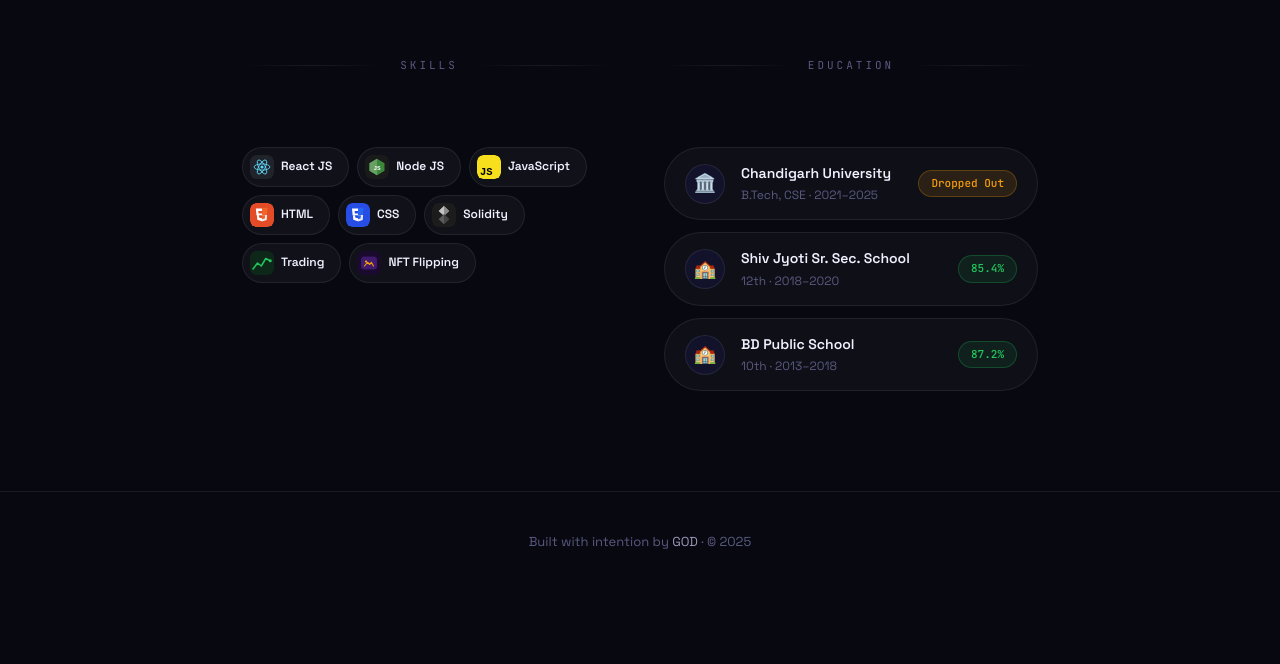
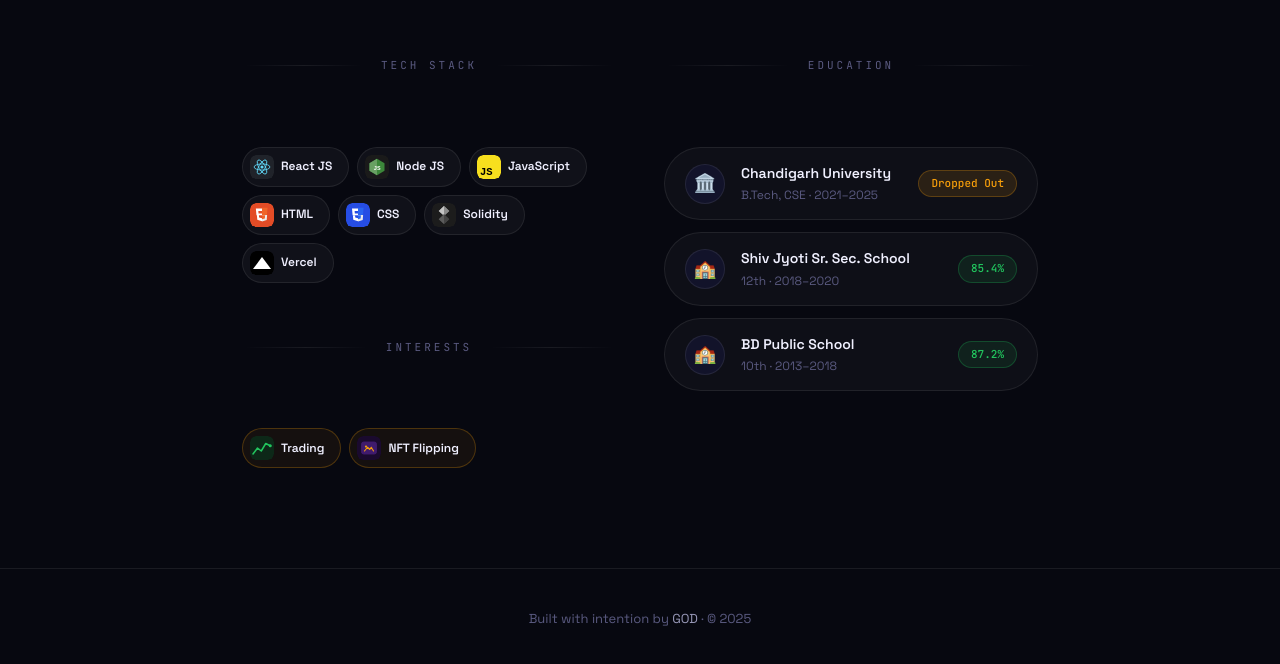
Before and after one commit to reevee07/portfolio, a Next.js app: page / in a window 1280 px wide. Shown: the part 1802-2466 px from the top of the page. Before the commit the page ends 2395 px from the top, so only its background shows below. Built offline with nearby package versions, Linux system fonts and the light colour scheme; no server answers.

Commit message:
feat: tech stack + interests sections

```diff
--- a/app/page.tsx
+++ b/app/page.tsx
@@ -56,6 +56,10 @@ const SKILLS = [
   { name: 'HTML',         svg: <svg viewBox="0 0 32 32" fill="none"><rect width="32" height="32" rx="8" fill="#e34c26"/><path d="M7 4l1.8 20.4L16 27l7.2-2.6L25 4H7z" fill="#e34c26"/><path d="M16 25.4V6.4H23.4L22 21.4 16 23.2" fill="#f06529"/><path d="M16 14h-4.6l-.3-3.4H16V7.4H7.8l.8 9H16v-2.4zm0 6.4l-3.8-1-.3-3H9.2l.5 6 6.3 1.8V20.4z" fill="white"/><path d="M16 14v2.4h4.2l-.4 4.4-3.8 1v2.8l6.3-1.8.5-6.8H16V14z" fill="#ebebeb"/></svg> },
   { name: 'CSS',          svg: <svg viewBox="0 0 32 32" fill="none"><rect width="32" height="32" rx="8" fill="#264de4"/><path d="M7 4l1.8 20.4L16 27l7.2-2.6L25 4H7z" fill="#264de4"/><path d="M16 25.4V6.4H23.4L22 21.4 16 23.2" fill="#2965f1"/><path d="M16 14h-4.2l-.3-3.4H16V7.4H8l.8 9H16v-2.4zm0 6.4l-3.7-1-.2-2.8H9.2l.5 5.8 6.3 1.8V20.4z" fill="white"/><path d="M16 14v2.4h3.9l-.4 4.4-3.5 1v2.8l6.3-1.8.5-6.8H16V14z" fill="#ebebeb"/></svg> },
   { name: 'Solidity',     svg: <svg viewBox="0 0 32 32" fill="none"><rect width="32" height="32" rx="8" fill="#1C1C1C"/><polygon points="16,4 23,10.5 16,17 9,10.5" fill="#8C8C8C"/><polygon points="9,10.5 16,17 16,4" fill="#C4C4C4"/><polygon points="23,10.5 16,17 16,4" fill="#8C8C8C"/><polygon points="16,15 23,21.5 16,28 9,21.5" fill="#444"/><polygon points="9,21.5 16,28 16,15" fill="#5C5C5C"/><polygon points="23,21.5 16,28 16,15" fill="#444"/></svg> },
+  { name: 'Vercel',       svg: <svg viewBox="0 0 32 32" fill="none"><rect width="32" height="32" rx="8" fill="#000"/><polygon points="16,8 28,24 4,24" fill="white"/></svg> },
+]
+
+const INTERESTS = [
   { name: 'Trading',      svg: <svg viewBox="0 0 32 32" fill="none"><rect width="32" height="32" rx="8" fill="#0d2818"/><polyline points="4,24 10,16 15,20 21,10 27,13" stroke="#22c55e" strokeWidth="2" strokeLinecap="round" strokeLinejoin="round" fill="none"/><circle cx="27" cy="13" r="2" fill="#22c55e"/></svg> },
   { name: 'NFT Flipping', svg: <svg viewBox="0 0 32 32" fill="none"><rect width="32" height="32" rx="8" fill="#1a0a2e"/><rect x="6" y="8" width="20" height="16" rx="3" fill="#9945ff" opacity=".3" stroke="#9945ff" strokeWidth="1.2"/><path d="M10 20l4-5 3 3 2-3 3 5" stroke="#f59e0b" strokeWidth="1.5" strokeLinecap="round" strokeLinejoin="round" fill="none"/><circle cx="12" cy="14" r="1.5" fill="#f59e0b"/></svg> },
 ]
@@ -146,10 +150,15 @@ export default function Home() {
         <div className="wrap">
           <div className="edu-skills-row">
             <div className="edu-skills-col">
-              <div className="sec-label" id="skills">Skills</div>
+              <div className="sec-label" id="skills">Tech Stack</div>
               <div className="skills-grid">
                 {SKILLS.map(s => <div key={s.name} className="skill"><div className="slogo">{s.svg}</div>{s.name}</div>)}
               </div>
+              <div className="sec-label" style={{marginTop:'32px'}}>Interests</div>
+<div className="skills-grid">
+  {INTERESTS.map(s => <div key={s.name} className="skill" style={{borderColor:'rgba(245,158,11,0.25)',background:'rgba(245,158,11,0.06)'}}><div className="slogo">{s.svg}</div>{s.name}</div>)}
+</div>
+
             </div>
             <div className="edu-skills-col">
               <div className="sec-label">Education</div>
```
